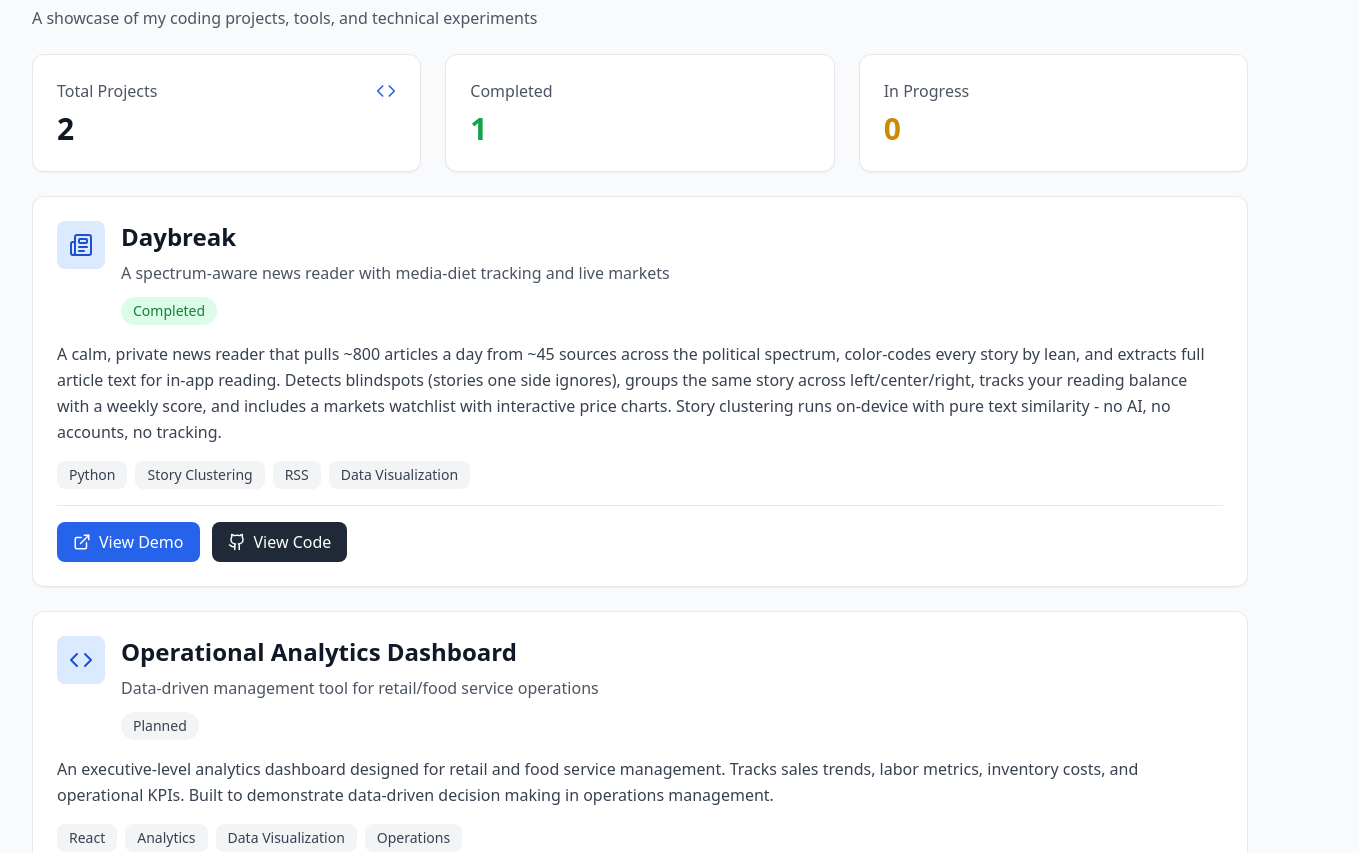
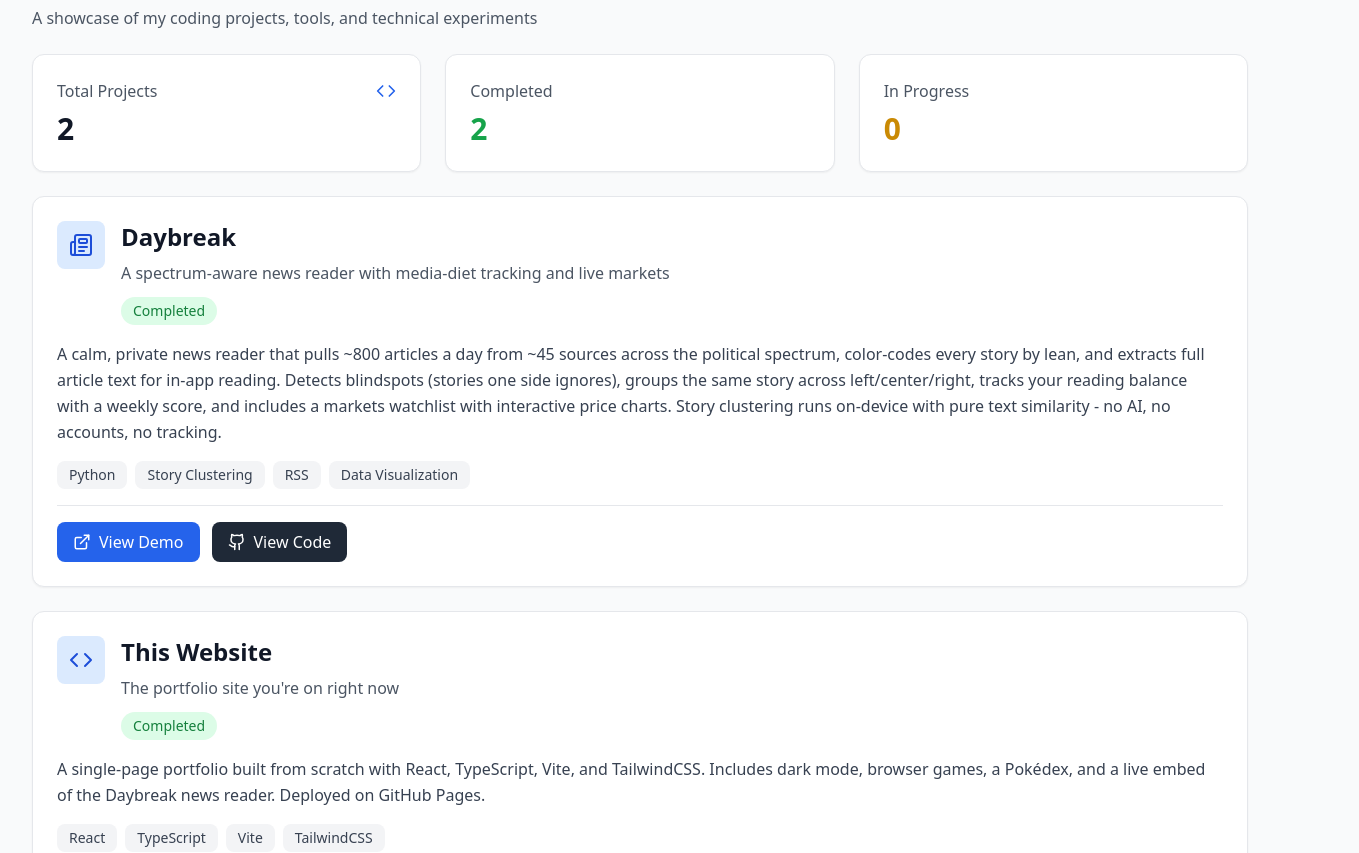
Before and after one commit to Ragnr99/portfolio-hub, a React (Vite) app: page /projects in a window 1280 px wide. Shown: the part 135-988 px from the top of the page, 1359 px wide, since content can reach past the window. Built offline with nearby package versions, Linux system fonts and the light colour scheme.

Commit message:
Trim site to Home, Daybreak, Games, Pokedex, Projects
Unlink Battle, Paint, Switch, Browser, and Files (pages stay in the
repo, just no routes/nav). Projects now lists Daybreak and this site
itself instead of the planned analytics dashboard.

```diff
--- a/src/App.tsx
+++ b/src/App.tsx
@@ -4,13 +4,8 @@ import Layout from './components/Layout'
 import Home from './pages/Home'
 import Daybreak from './pages/Daybreak'
 import Projects from './pages/Projects'
-import SwitchDisplay from './pages/SwitchDisplay'
-import Browser from './pages/Browser'
-import FileBrowser from './pages/FileBrowser'
 import Games from './pages/Games'
-import GeometrySandbox from './pages/GeometrySandbox'
 import Pokedex from './pages/Pokedex'
-import Battle from './pages/Battle'
 
 function App() {
   return (
@@ -21,13 +16,8 @@ function App() {
             <Route path="/" element={<Home />} />
             <Route path="/daybreak" element={<Daybreak />} />
             <Route path="/projects" element={<Projects />} />
-            <Route path="/switch" element={<SwitchDisplay />} />
-            <Route path="/browser" element={<Browser />} />
-            <Route path="/files" element={<FileBrowser />} />
             <Route path="/games" element={<Games />} />
-            <Route path="/geometry" element={<GeometrySandbox />} />
             <Route path="/pokedex" element={<Pokedex />} />
-            <Route path="/battle" element={<Battle />} />
           </Routes>
         </Layout>
       </Router>
--- a/src/pages/Projects.tsx
+++ b/src/pages/Projects.tsx
@@ -26,13 +26,14 @@ export default function Projects() {
       status: 'completed',
     },
     {
-      id: 'ops-dashboard',
-      title: 'Operational Analytics Dashboard',
-      description: 'Data-driven management tool for retail/food service operations',
-      longDescription: 'An executive-level analytics dashboard designed for retail and food service management. Tracks sales trends, labor metrics, inventory costs, and operational KPIs. Built to demonstrate data-driven decision making in operations management.',
-      tags: ['React', 'Analytics', 'Data Visualization', 'Operations'],
+      id: 'portfolio-hub',
+      title: 'This Website',
+      description: 'The portfolio site you\'re on right now',
+      longDescription: 'A single-page portfolio built from scratch with React, TypeScript, Vite, and TailwindCSS. Includes dark mode, browser games, a Pokédex, and a live embed of the Daybreak news reader. Deployed on GitHub Pages.',
+      tags: ['React', 'TypeScript', 'Vite', 'TailwindCSS'],
       icon: Code,
-      status: 'planned',
+      githubUrl: 'https://github.com/Ragnr99/portfolio-hub',
+      status: 'completed',
     },
   ]
 
```
Also changed, not shown: src/components/Layout.tsx (+2 -7 lines).
